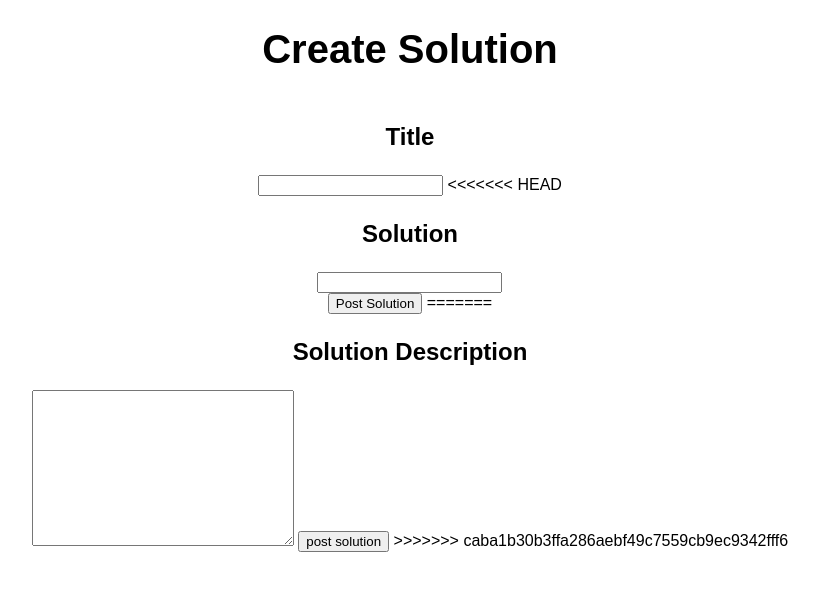
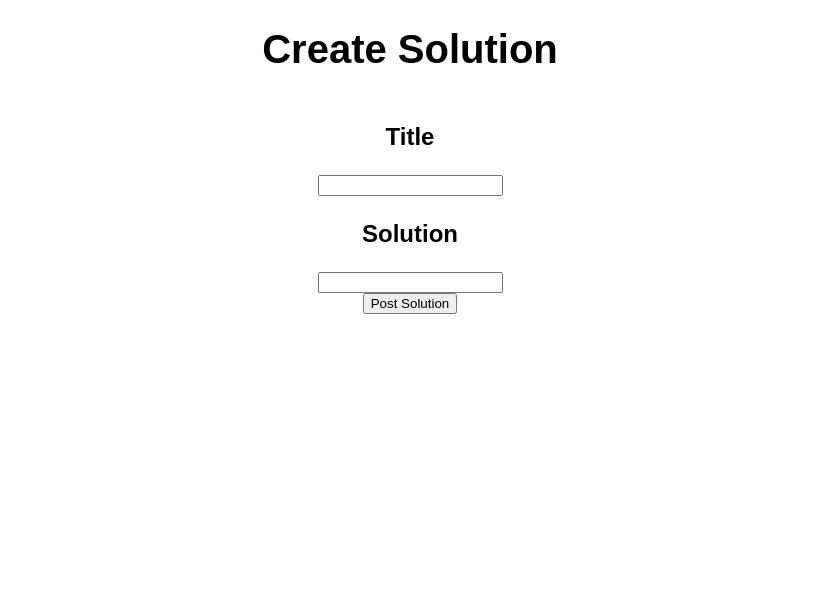
Before and after one commit to miles-phillips0/Amdocs-Hackathon-2022, a Flask app: page /createSolution in a window 1280 px wide. Shown: the top 591 px of the page, without its empty margins (230-1049 px from the left). Run offline with Flask 2, Linux system fonts and the light colour scheme; the visitor is signed in with stand-in values (Sample User, id 1).

Commit message:
fixed merged conflict with createSolution.html

```diff
--- a/templates/createSolution.html
+++ b/templates/createSolution.html
@@ -10,17 +10,9 @@
         <form method="POST" action="/createSolution">
             <p>Title</p>
             <input type="text" name="title">
-<<<<<<< HEAD
             <p>Solution</p>
             <input type="text" name="solution"><br>
             <input type="submit" value="Post Solution">
-=======
-            <div id="category"></div>
-            <p>Solution Description</p>
-            <textarea name="" id="" cols="30" rows="10">
-            </textarea>
-            <input type="submit" value="post solution">
->>>>>>> caba1b30b3ffa286aebf49c7559cb9ec9342fff6
         </form>
     </body>
 </html>
```
